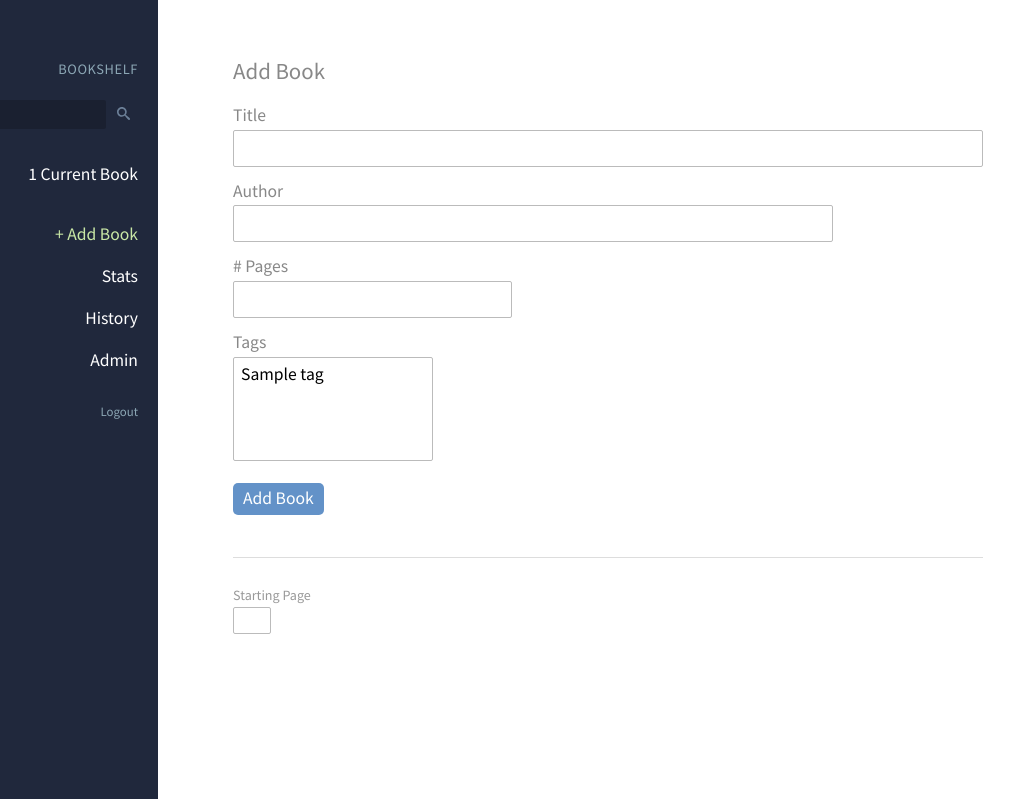
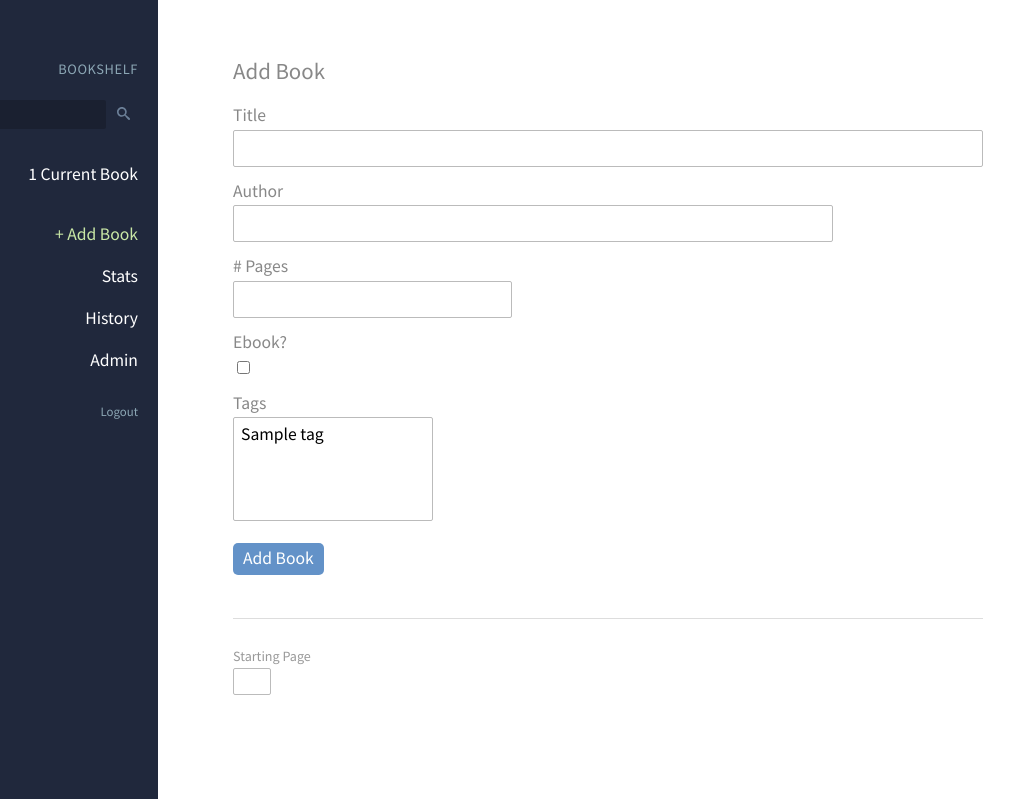
Before and after one commit to mod2/bookshelf, a Django app: page /add/ in a window 1280 px wide. Shown: the top 799 px of the page, without its empty margins (142-1156 px from the left). Run offline with Django 3.2, Linux system fonts and the light colour scheme; a user stored in the database is signed in; tables that the repository leaves empty hold one stand-in row (values such as "Sample post").

Commit message:
Adds ebook field

```diff
--- a/bookshelf/models.py
+++ b/bookshelf/models.py
@@ -48,6 +48,8 @@ class Reading(models.Model):
 
     start_page = models.PositiveSmallIntegerField(default=1)
     end_page = models.PositiveSmallIntegerField(null=True, blank=True)
+
+    ebook = models.BooleanField(default=False)
 
     order = models.PositiveSmallIntegerField(default=100)
 
@@ -237,6 +239,12 @@ class Entry(models.Model):
     def __str__(self):
         return "{} on {}".format(self.page_number, self.date)
 
+    def calc_pages(self):
+        if self.reading.ebook:
+            return round(self.num_pages * 0.875)
+        else:
+            return self.num_pages
+
     def save(self, *args, **kwargs):
         if not self.date:
             self.date = datetime.datetime.now()
--- a/bookshelf/static/bookshelf.js
+++ b/bookshelf/static/bookshelf.js
@@ -153,6 +153,7 @@ $(document).ready(function() {
 			author: $(this).find("input[name=author]").val().trim(),
 			num_pages: parseInt($(this).find("input[name=num_pages]").val().trim()),
 			starting_page: starting_page,
+            ebook: $(this).find("input[name=ebook]")[0].checked,
 			tags: tags,
 		};
 
--- a/bookshelf/templates/add.html
+++ b/bookshelf/templates/add.html
@@ -17,6 +17,11 @@
 	<div class="group">
 		<label># Pages</label>
 		<input type="number" name="num_pages" {% if reading.end_page %}value="{{ reading.end_page }}"{% endif %}/>
+	</div>
+
+	<div class="group">
+		<label>Ebook?</label>
+		<input type="checkbox" name="ebook" {% if reading.ebook %}checked{% endif %}/>
 	</div>
 
 	<div class="group">
--- a/bookshelf/templates/book.html
+++ b/bookshelf/templates/book.html
@@ -78,7 +78,7 @@
 				</div>
 
 				<div class="metadata">
-					<div class="page-number">p.&thinsp;{{ entry.page_number }} <span>({{ entry.num_pages }} pages)</span></div>
+                    <div class="page-number">p.&thinsp;{{ entry.page_number }} <span>({{ entry.num_pages }}{% if entry.reading.ebook %} ebook{% endif %} pages{% if entry.reading.ebook %}, {{ entry.calc_pages }} pages{% endif %})</span></div>
 					{% if entry.comment %}
 						<div class="comment">{{ entry.comment }}</div>
 					{% endif %}
--- a/bookshelf/views.py
+++ b/bookshelf/views.py
@@ -167,6 +167,7 @@ def add_book(request):
             author = request.POST.get('author', '')
             num_pages = int(request.POST.get('num_pages', 0))
             starting_page = int(request.POST.get('starting_page', 1))
+            ebook = request.POST.get('ebook', False)
             tags = request.POST.getlist('tags[]')
 
             if title != '':
@@ -185,6 +186,8 @@ def add_book(request):
                 reading.started_date = datetime.now()
                 reading.start_page = starting_page
                 reading.end_page = num_pages
+                if ebook:
+                    reading.ebook = True
                 reading.save()
 
                 # Add tags
@@ -227,6 +230,7 @@ def edit_book(request, reading_id):
             author = request.POST.get('author', '')
             num_pages = int(request.POST.get('num_pages', 0))
             starting_page = int(request.POST.get('starting_page', 1))
+            ebook = request.POST.get('ebook', False)
             tags = request.POST.getlist('tags[]')
 
             # Update the book
@@ -240,6 +244,10 @@ def edit_book(request, reading_id):
             # Update the reading
             reading.start_page = starting_page
             reading.end_page = num_pages
+            if ebook == "true":
+                reading.ebook = True
+            else:
+                reading.ebook = False
 
             reading.tags.clear()
             # Add tags
```
Also changed, not shown: bookshelf/utils.py (+8 -1 lines), bookshelf/migrations/0014_reading_ebook.py (added).
